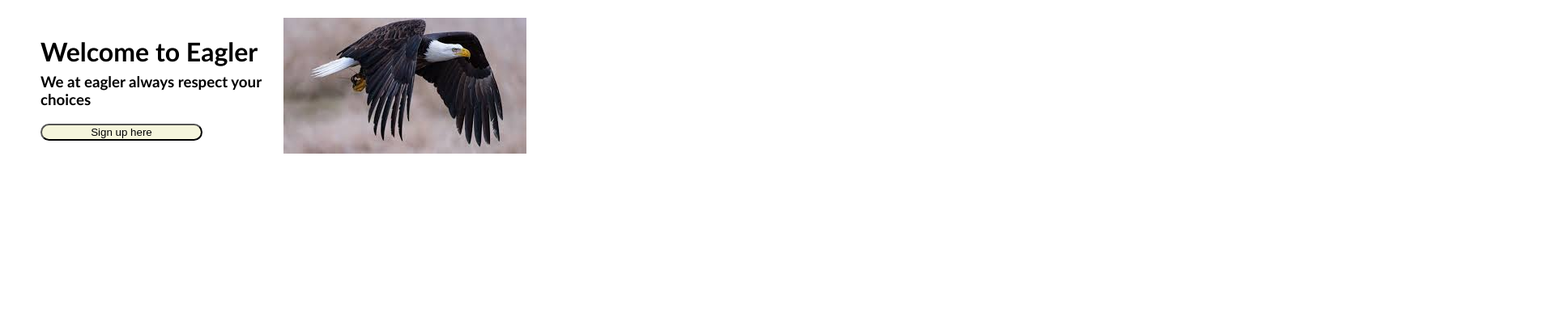
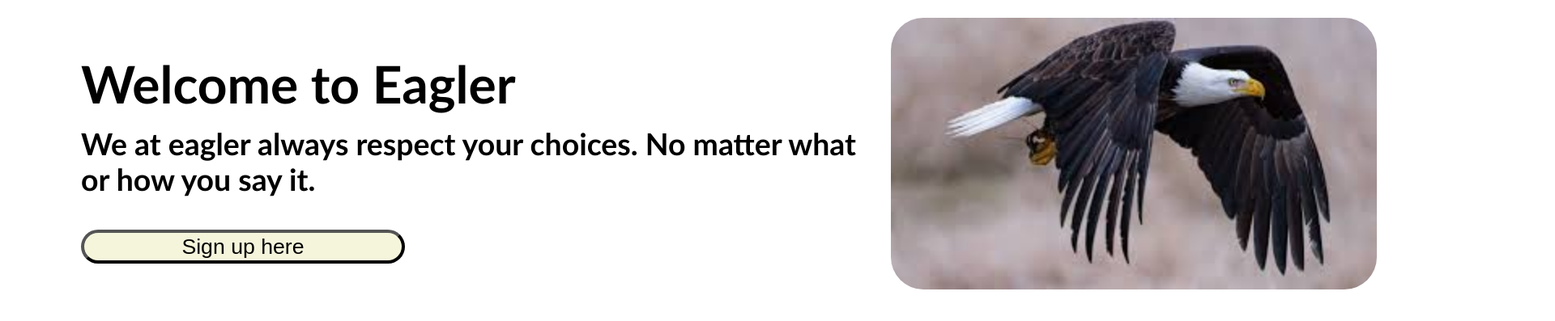
Before and after one commit to Capnranar/Basic-Landing-Page, a plain HTML site: page index.html in a window 1280 px wide. Shown: the part 59-456 px from the top of the page at 81% size, 1920 px wide, since content can reach past the window. Drawn offline with Linux system fonts and the light colour scheme.

```diff
--- a/index.html
+++ b/index.html
@@ -17,14 +17,17 @@
         </div>
 
     </div>
-    <div class="Grouping">
+    <div class="scale-container">
+            <div class="Grouping">
         <div class="words">
             <h1 class="Heading">Welcome to Eagler</h1>
-            <h3 class="Subheading">We at eagler always respect your choices</h3>
+            <h3 class="Subheading">We at eagler always respect your choices. No matter what or how you say it.</h3>
             <button class="Button">Sign up here</button>
         </div>
             <img class="image" src="images/images.jpeg">
     </div>
+    </div>
+
 
 
 
--- a/styles.css
+++ b/styles.css
@@ -37,11 +37,19 @@
     margin: 0;
 }
 
+
+.words{
+    margin-right: 0px;
+}
+
+
+
+
 .Grouping{
-    font-family:'Gill Sans', 'Gill Sans MT', Calibri, 'Trebuchet MS', sans-serif;
+    font-family: 'Gill Sans', 'Gill Sans MT', Calibri, 'Trebuchet MS', sans-serif;
     display: flex;
     flex-direction: row;
-    width: 600px;
+    width: 800px;
     margin-left: 50px;
     margin-top: 25px;
 }
@@ -55,6 +63,7 @@
 
 .Heading{
     margin-bottom: 0px;
+
 }
 
 .Subheading{
@@ -63,6 +72,15 @@
 
 .image{
     display: flex;
+    border-radius: 20px;
+
 
 
 }
+.scale-container {
+    transform-origin: top left; /* Scale from top left corner */
+    transform: scale(2); /* Adjust this value (e.g., 1.5 for 150% size, 2 for 200%) */
+    width: 100%;
+    height: 100%;
+    position: relative;
+}
```
